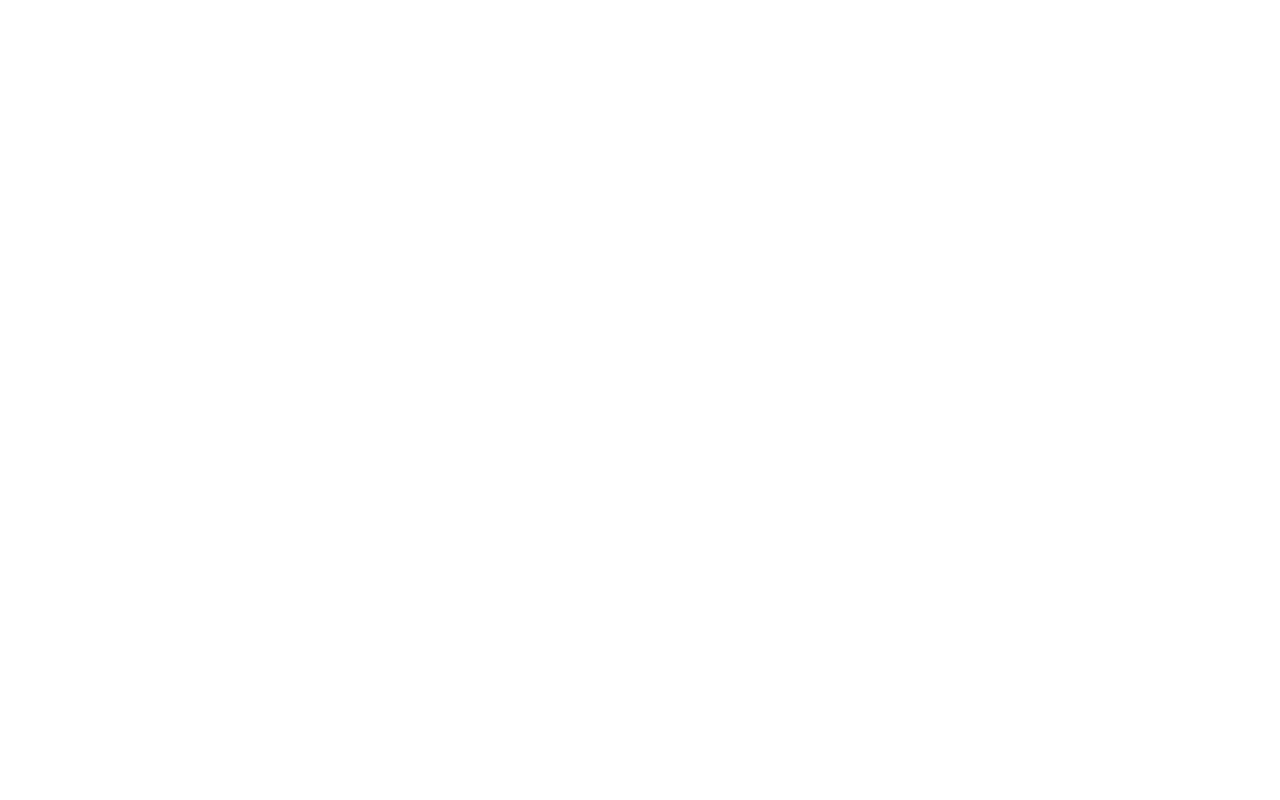
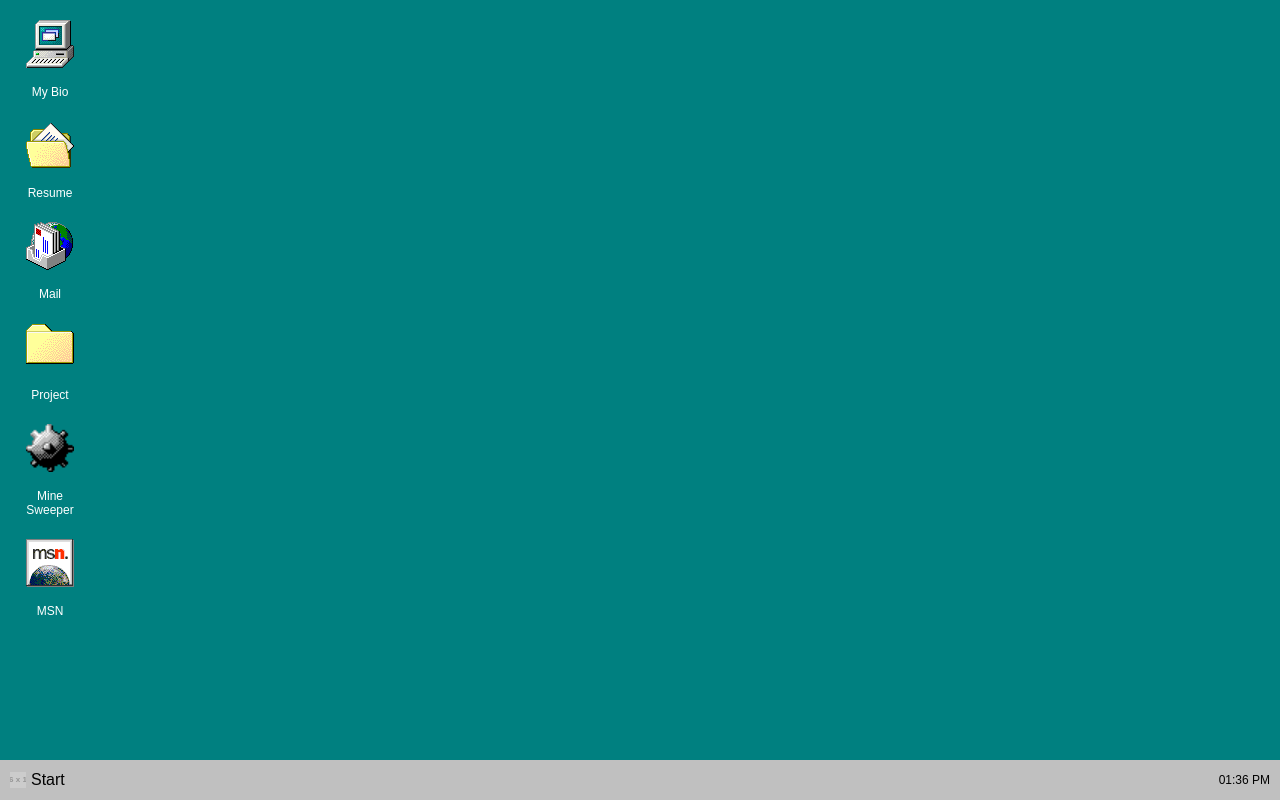
Before and after one commit to Turbobent/portfolio, a plain HTML site: page index.html in a window 1280 px wide. Drawn offline with Linux system fonts and the light colour scheme; placeholder pictures from the web are drawn by us.

Commit message:
basic layout

```diff
--- a/index.html
+++ b/index.html
@@ -3,9 +3,46 @@
 <head>
     <meta charset="UTF-8">
     <meta name="viewport" content="width=device-width, initial-scale=1.0">
-    <title>portfolio</title>
+    <link rel="stylesheet" href="style.css">
+    <title>Portfolio</title>
 </head>
 <body>
+    <!-- Desktop with icons -->
+    <div class="desktop">
+        <div class="icon">
+            <img src="pics/computer_explorer-5.png" alt="My Bio Icon">
+            <p>My Bio</p>
+        </div>
+        <div class="icon">
+            <img src="pics/directory_open_file_mydocs-4.png" alt="Resume Icon">
+            <p>Resume</p>
+        </div>
+        <div class="icon">
+            <img src="pics/mailbox_world-2.png" alt="Mail Icon">
+            <p>Mail</p>
+        </div>
+        <div class="icon">
+            <img src="pics/directory_closed-4.png" alt="Project Icon">
+            <p>Project</p>
+        </div>
+        <div class="icon">
+            <img src="pics/game_mine_1-0.png" alt="Mine Sweeper Icon">
+            <p>Mine Sweeper</p>
+        </div>
+        <div class="icon">
+            <img src="pics/msn_cool-3.png" alt="MSN Icon">
+            <p>MSN</p>
+        </div>
 
+    </div>
+
+    <!-- Taskbar -->
+    <div class="taskbar">
+        <div class="start-button">
+            <img src="https://via.placeholder.com/16" alt="Start Icon">
+            <span>Start</span>
+        </div>
+        <div class="time">01:36 PM</div>
+    </div>
 </body>
 </html>
--- a/style.css
+++ b/style.css
@@ -0,0 +1,66 @@
+/* Set the background color for the desktop */
+body {
+    background-color: #008080;
+    margin: 0;
+    padding: 0;
+    font-family: Arial, sans-serif;
+}
+
+/* Desktop container */
+.desktop {
+    display: grid;
+    grid-template-columns: 1fr;
+    gap: 10px;
+    padding: 20px;
+    position: absolute;
+    top: 0;
+    left: 0;
+}
+
+/* Style for each icon */
+.icon {
+    display: flex;
+    align-items: center;
+    flex-direction: column;
+    text-align: center;
+    width: 60px;
+    color: white;
+    font-size: 12px;
+}
+
+/* Image styling for icons */
+.icon img {
+    width: 48px;
+    height: 48px;
+    margin-bottom: 5px;
+}
+
+/* Taskbar styling */
+.taskbar {
+    position: fixed;
+    bottom: 0;
+    width: 100%;
+    height: 40px;
+    background-color: #c0c0c0;
+    display: flex;
+    align-items: center;
+    justify-content: space-between;
+    padding: 0 10px;
+    box-sizing: border-box;
+}
+
+.start-button {
+    display: flex;
+    align-items: center;
+    gap: 5px;
+    cursor: pointer;
+}
+
+.start-button img {
+    width: 16px;
+    height: 16px;
+}
+
+.time {
+    font-size: 12px;
+}
```
Also changed, not shown: pics/computer_explorer-5.png (added), pics/directory_closed-4.png (added), pics/directory_open_file_mydocs-4.png (added), pics/game_mine_1-0.png (added), pics/mailbox_world-2.png (added), pics/msn_cool-3.png (added).
